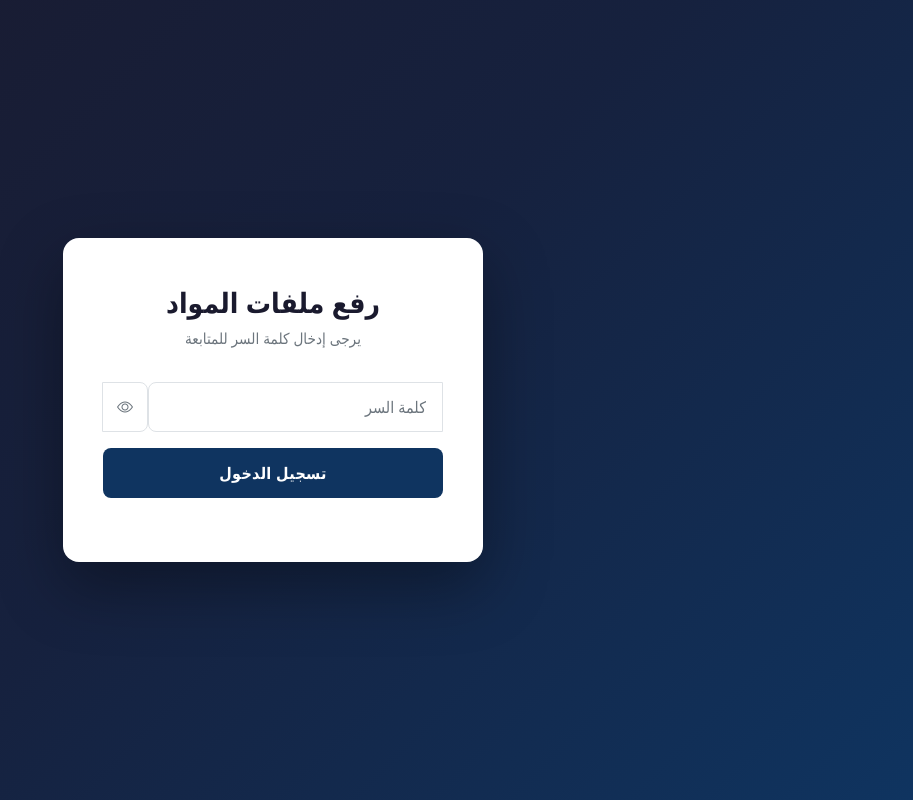
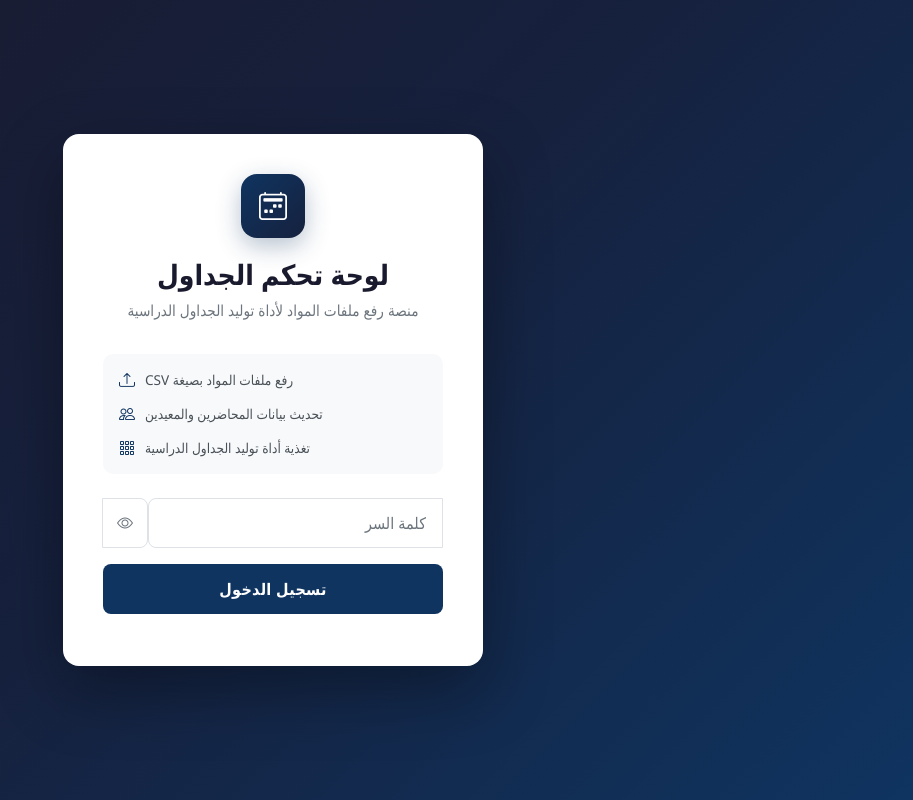
Before and after one commit to mahmoudElmaandi/upload-courses-file, a website: page web-app/public/login.html in a window 1280 px wide. Shown: the whole page, without its empty margins (367-1280 px from the left). Drawn offline with nearby package versions, Linux system fonts and the light colour scheme.

Commit message:
Update login page layout and styling; add app icon and context information for enhanced user guidance and visual appeal.

```diff
--- a/web-app/public/login.css
+++ b/web-app/public/login.css
@@ -16,11 +16,51 @@ body {
 #loginSec {
     background: #ffffff;
     border-radius: 16px;
-    padding: 48px 40px;
+    padding: 40px 40px 36px;
     width: 100%;
     max-width: 420px;
     box-shadow: 0 24px 64px rgba(0, 0, 0, 0.35);
     text-align: center;
+}
+
+#appIcon {
+    width: 64px;
+    height: 64px;
+    background: linear-gradient(135deg, #0f3460, #16213e);
+    border-radius: 16px;
+    display: flex;
+    align-items: center;
+    justify-content: center;
+    margin: 0 auto 20px;
+    font-size: 1.75rem;
+    color: #ffffff;
+    box-shadow: 0 8px 24px rgba(15, 52, 96, 0.3);
+}
+
+#contextInfo {
+    background: #f8f9fa;
+    border-radius: 10px;
+    padding: 14px 16px;
+    margin-bottom: 24px;
+    text-align: right;
+    display: flex;
+    flex-direction: column;
+    gap: 10px;
+}
+
+.context-item {
+    display: flex;
+    align-items: center;
+    gap: 10px;
+    font-size: 0.85rem;
+    color: #495057;
+    flex-direction: row-reverse;
+}
+
+.context-item i {
+    color: #0f3460;
+    font-size: 1rem;
+    flex-shrink: 0;
 }
 
 #loginSec h1 {
--- a/web-app/public/login.html
+++ b/web-app/public/login.html
@@ -15,8 +15,28 @@
 <body>
 
     <div class="jumbotron" id="loginSec">
-        <h1 class="display-5">رفع ملفات المواد </h1>
-        <p class="lead">يرجى إدخال كلمة السر للمتابعة</p>
+
+        <div id="appIcon">
+            <i class="bi bi-calendar2-week"></i>
+        </div>
+
+        <h1 class="display-5">لوحة تحكم الجداول</h1>
+        <p class="lead">منصة رفع ملفات المواد لأداة توليد الجداول الدراسية</p>
+
+        <div id="contextInfo">
+            <div class="context-item">
+                <i class="bi bi-upload"></i>
+                <span>رفع ملفات المواد بصيغة CSV</span>
+            </div>
+            <div class="context-item">
+                <i class="bi bi-people"></i>
+                <span>تحديث بيانات المحاضرين والمعيدين</span>
+            </div>
+            <div class="context-item">
+                <i class="bi bi-grid-3x3-gap"></i>
+                <span>تغذية أداة توليد الجداول الدراسية</span>
+            </div>
+        </div>
 
         <form class="row g-2">
             <div class="col-12">
@@ -33,9 +53,7 @@
             </div>
         </form>
 
-        <div id="alerts">
-
-        </div>
+        <div id="alerts"></div>
     </div>
 
     <script src="login.js"></script>
```
